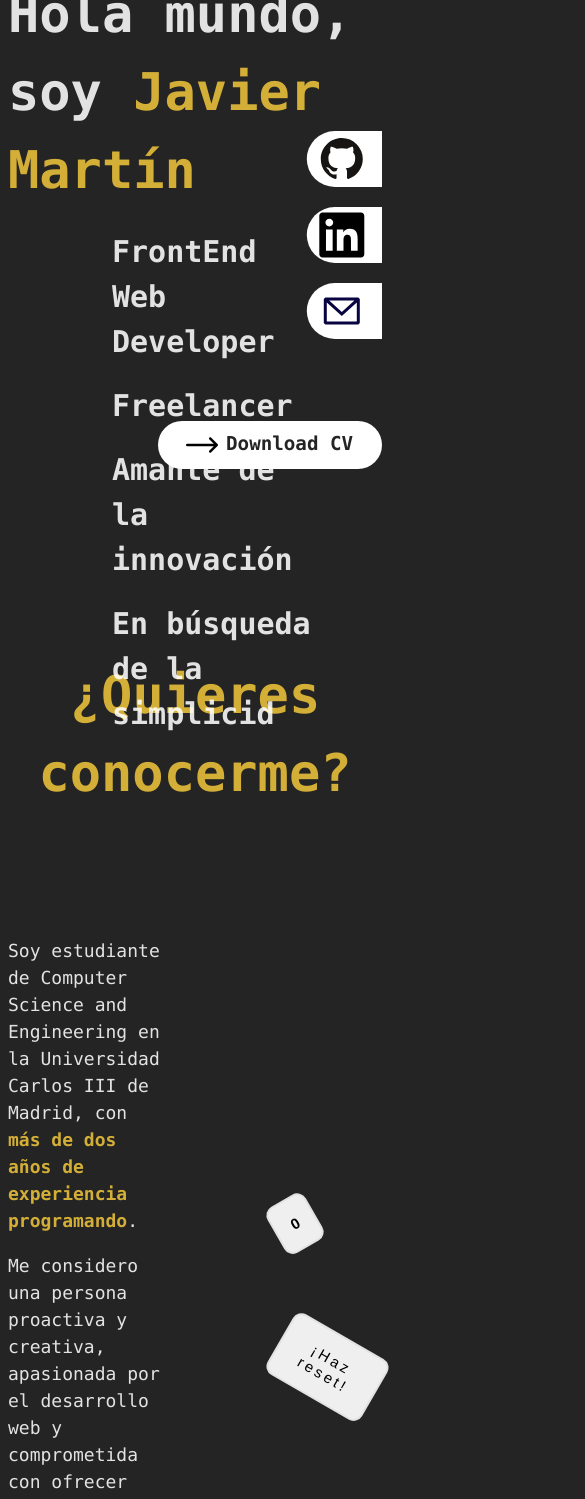
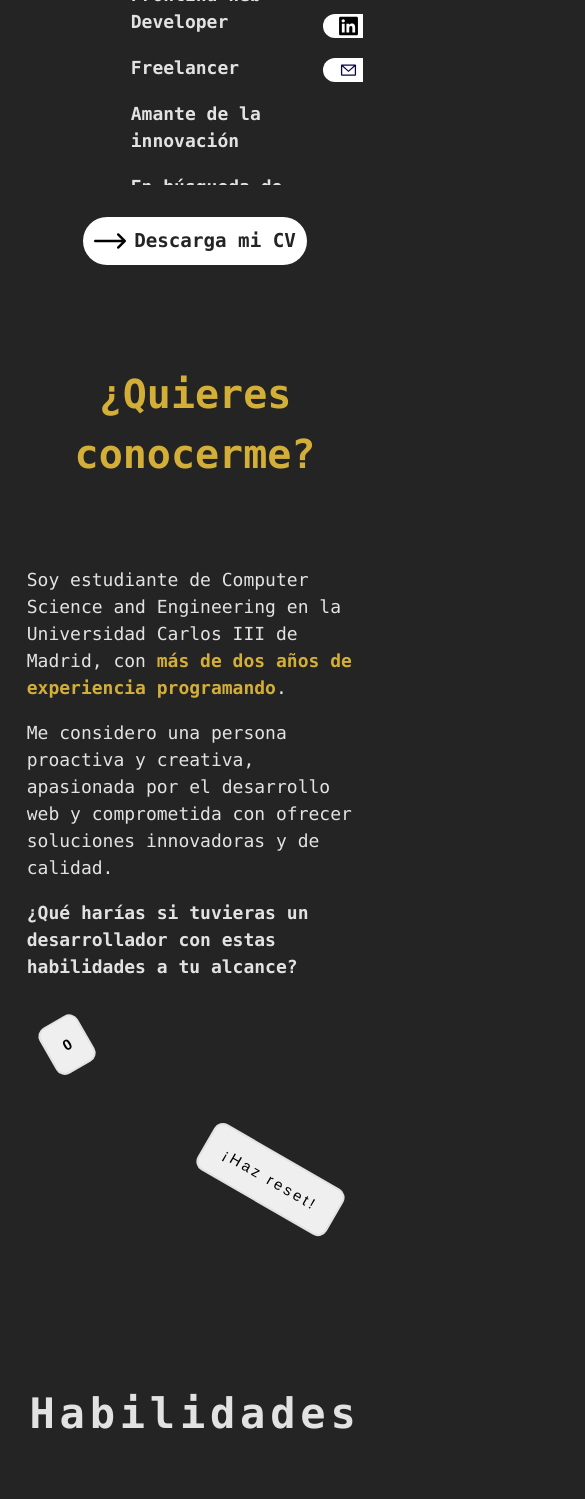
Before and after one commit to jmartinpizarro/portfolio, a React (Vite) app: page / in a window 390 px wide. Shown: the part 420-1919 px from the top of the page, 585 px wide, since content can reach past the window. Built offline with nearby package versions, Linux system fonts and the light colour scheme.

Commit message:
Do some responsive design

```diff
--- a/src/App.css
+++ b/src/App.css
@@ -98,7 +98,7 @@
 }
 
 .typingContainer{
-  height: 30vh;
+  height: 26.5vh;
   margin: 0 4rem;
 }
 
@@ -106,7 +106,7 @@
   position: absolute;
   width: 15rem;
   right: 0px;
-  top: 45%;
+  top: 30%;
   overflow: hidden;
   display: flex;
   flex-direction: column;
@@ -144,8 +144,7 @@
 }
 
 .downloadButton{
-  position: absolute;
-  bottom: 5rem;
+  margin: 7rem auto;
   left: 40%;
   text-decoration: none;
   display: flex;
@@ -184,6 +183,7 @@
   padding: 4rem 0;
   color: var(--mostaza);
   font-size: 52px;
+  margin: 0 auto;
 }
 
 .about-me-p{
@@ -206,6 +206,7 @@
   justify-content: center;
   flex-direction: row;
   gap: 30%;
+  overflow-x: visible;
 }
 
 .button-container{
@@ -249,26 +250,22 @@
   font-size: 42px;
   letter-spacing: 0.3rem;
   text-align: center;
-  margin: 4rem auto 2rem auto;
+  margin: 4rem auto 4rem auto;
 }
 
-.skills-container1, .skills-container2{
+.skills-container1{
   margin: 2rem auto;
   display: flex;
   justify-content: center;
   align-items: center;
+  margin: 0 auto;
+  max-width: 50%;
+  flex-wrap: wrap;
 }
 
-.skills-container1{
-  max-width: 60%;
-}
-
-.skills-container2{
-  max-width: 50%;
-}
 
 .skill-p{
-  margin: 0 auto;
+  margin: 0.5rem 1rem;
   width: auto;
   height: 40px;
   display: flex;
@@ -358,11 +355,12 @@
   justify-content: center;
   position: relative;
   flex-direction: column;
+  gap: 50px;
 }
 
 .info{
-  font-size: 40px;
-  margin: 0 auto 5rem auto;
+  font-size: 52px;
+  margin: 0 auto;
 }
 
 .contact-form {
@@ -418,5 +416,235 @@ input:focus, textarea:focus{
 }
 
 .contact-btn:hover {
-  background-color: #DAA520; /* Cambio aquí: color de fondo más claro al hacer hover */
+  background-color: #DAA520;
 }
+
+
+@media screen and (max-width: 1140px) {
+  *{
+    overflow-x: hidden;
+  }
+  .navbar, .initContainer, .about-me, .project, .contact{
+    margin: 0 auto;
+    max-width: 90%;
+  }
+
+  .skills-container2{
+    flex-wrap: wrap;
+  }
+
+  .about-me-flex-container{
+    gap: 15%;
+  }
+
+  .button-container{
+    overflow-x: visible;
+  }
+
+  .about-me{
+    height: auto;
+  }
+}
+
+@media screen and (max-width: 1040px){
+  .project{
+    height: auto;
+  }
+
+  .project-card-project-container{
+    grid-template-columns: repeat(2, auto);
+  }
+
+  .project-h1{
+    margin: 5rem;
+    padding: 0;
+  }
+
+  .contact{
+    height: 70vh;
+    margin-top: 20px;
+  }
+
+  .info{
+    margin: 2.5rem auto 5rem auto;
+    font-size: 40px;
+    text-align: center;
+  }
+}
+
+@media screen  and (max-width: 940px){
+  .initContainer{
+    height: 75vh;
+  }
+
+  .intro{
+    font-size: 40px;
+  }
+
+  .dynamicText{
+    font-size: 25px;
+  }
+
+  .socialMediaContainer{
+    top: 25%;
+  }
+
+  .info{
+    margin: 2.5rem auto 0 auto;
+  }
+
+  .skills-container1{
+    max-width: 80%;
+}
+
+  .skill-p{
+    min-width: 85px;
+    max-width: 160px;
+  }
+
+  .contact{
+    gap: 30px;
+  }
+}
+
+@media screen and (max-width: 770px) {
+  .navbar{
+    flex-direction: column;
+    gap: 20px;
+  }
+
+  .element-container{
+    width: 100%;
+    gap: 15%;
+  }
+
+  .profile{
+    width: 70px;
+  }
+
+  .intro{
+    font-size: 32px;
+  }
+
+  .socialMediaContainer{
+    top: 30%;
+  }
+
+  .downloadButton{
+    margin: 5rem auto;
+  }
+
+  .media-container{
+    border-left: 15px;
+    height: 2.5rem;
+    width: 9rem;
+    transform: translateX(11rem);
+    overflow-x: visible;
+  }
+
+  .media-container:hover{
+    transform: translateX(6.5rem);
+  }
+
+  .icon{
+    width: 32px;
+    height: 32px;
+  }
+
+  .nameMedia{
+    font-size: 15px;
+    overflow-x: visible;
+  }
+
+  .skills-container1{
+    max-width: 90%;
+  }
+
+  .skill-p{
+    margin: 0.5rem 0.5rem;
+    font-size: 15px;
+  }
+
+  .skill-img{
+    width: 15px;
+  }
+
+  .project-h1{
+    font-size: 40px;
+  }
+}
+
+@media screen and (max-width: 700px) {
+  .initContainer{
+    height: 60vh;
+  }
+
+  .dynamicText{
+    font-size: 18px;
+  }
+
+  .downloadButton{
+    margin: 2rem auto;
+  }
+
+  .socialMediaContainer{
+    top: 35%;
+  }
+
+  .media-container{
+    transform: translateX(12.5rem);
+    width: 2.5rem;
+    height: 1.5rem;
+  }
+
+  .media-container:hover{
+    transform: translateX(12.5rem);
+  }
+
+  .nameMedia{
+    display: none;}
+
+  .icon{
+    width: 20px;
+    height: 20px;
+  }
+
+  .about-me-h1{
+    font-size: 40px;
+  }
+
+  .about-me-flex-container{
+    flex-direction: column;
+    gap: 20px;
+  }
+
+  .about-me-p{
+    width: inherit;
+  }
+
+  .project-card-project-container{
+    grid-template-columns: repeat(1, auto);
+  }
+
+  .card-container{
+    flex-direction: column;
+    width: 90%;
+    gap: 0;
+  }
+
+  .text-container{
+    width: 70%;
+    height: 170px;
+  }
+
+  .skills-used{
+    right: 0;
+  }
+
+  .sub-skill{
+    transform: scale(0.8);
+    margin: 0;
+  }
+
+
+}
--- a/src/App.jsx
+++ b/src/App.jsx
@@ -83,14 +83,13 @@ function App(){
             <Skill imgURL='./src/assets/css.svg' phrase='CSS'/>
             <Skill imgURL='./src/assets/javascript.svg' phrase='JavaScript'/>
             <Skill imgURL='./src/assets/python.svg' phrase='Python'/>
-          </div>
-          <div className='skills-container2'>
             <Skill imgURL='./src/assets/astro.svg' phrase='Astro'/>
             <Skill imgURL='./src/assets/react.svg' phrase='React'/>
             <Skill imgURL='./src/assets/c.svg' phrase='C'/>
             <Skill imgURL='./src/assets/sql.svg' phrase='SQL'/>
             <Skill imgURL='./src/assets/linux.svg' phrase='Linux'/>
           </div>
+
         </div>
       </section>
 
--- a/src/DownloadButton.jsx
+++ b/src/DownloadButton.jsx
@@ -2,7 +2,7 @@ function DownloadButton(){
     return(
         <a href="./src/assets/JavierMartinCV.pdf" download className="downloadButton">
             <img src="./src/assets/right-arrow.png" alt="a right arrow" className="right-arrow" />
-            Download CV
+            Descarga mi CV
         </a>
     )
 }
```
